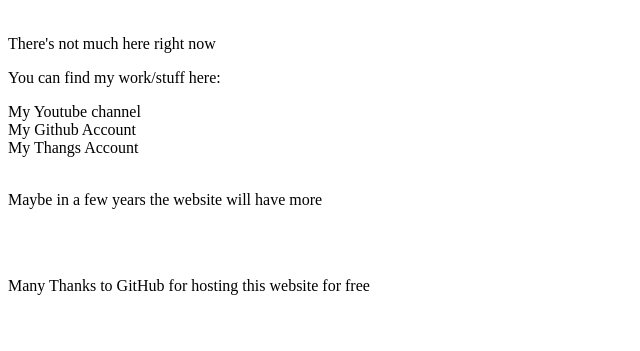
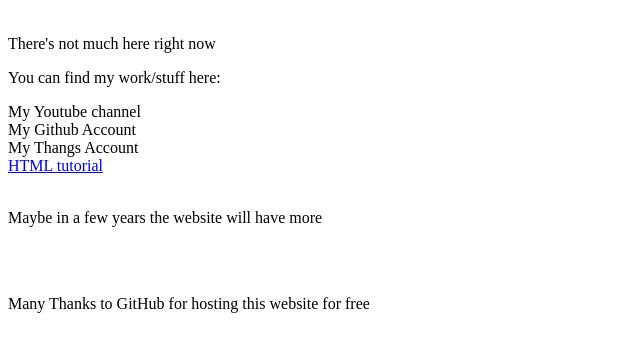
Before and after one commit to OscarGibbs/OscarGibbs.github.io, a plain HTML site: page index.html in a window 1280 px wide. Shown: the part 79-430 px from the top of the page, without its empty margins (0-640 px from the left). Drawn offline with Linux system fonts and the light colour scheme.

Commit message:
Update index.html

```diff
--- a/index.html
+++ b/index.html
@@ -13,6 +13,10 @@
 <a herf="https://github.com/OscarGibbs"> My Github Account</a>
 <br>
 <a herf="https://thangs.com/designer/Pelt"> My Thangs Account</a>
+<br>
+<a href="https://www.w3schools.com/html/default.asp">HTML tutorial</a>
+
+
 <br><br>
 <p>Maybe in a few years the website will have more</p>
 <br><br>
```
